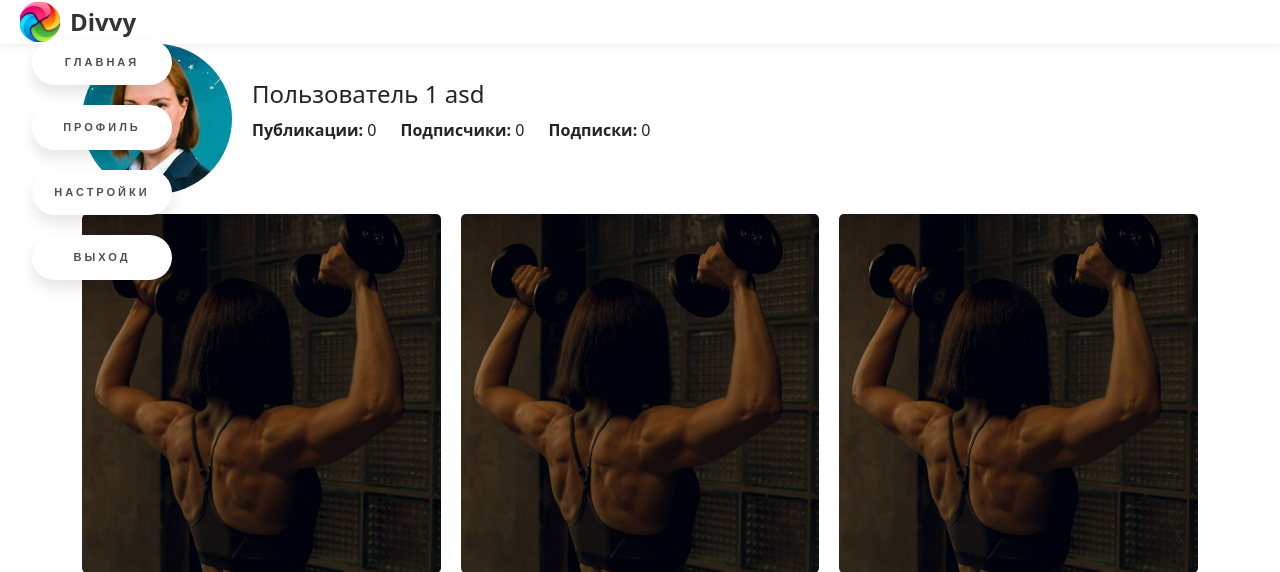
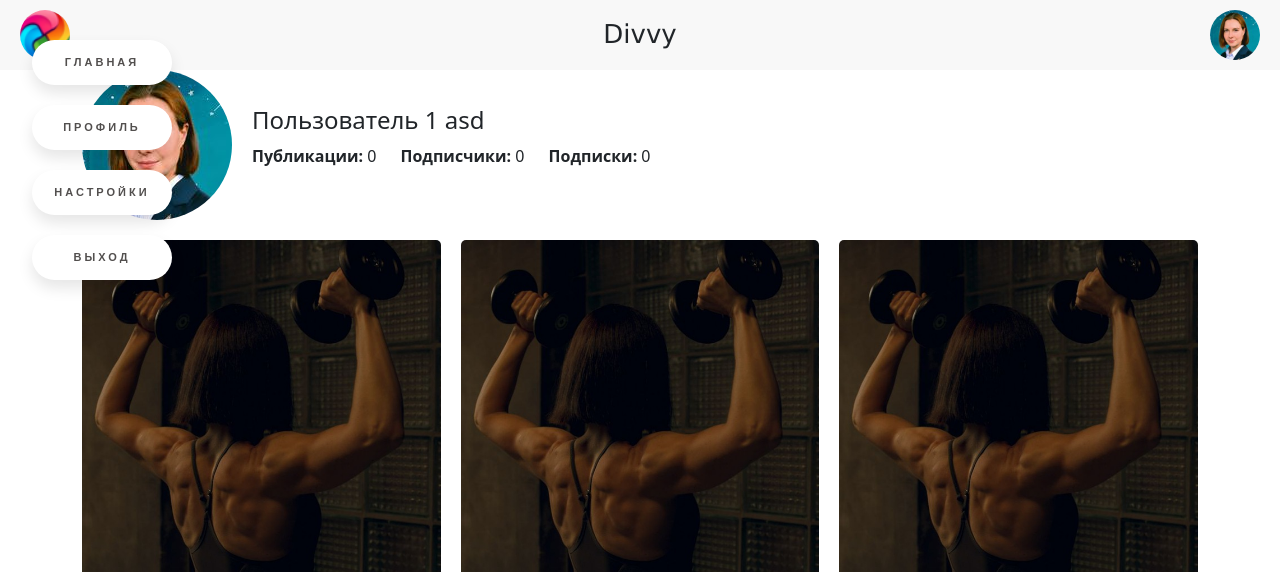
Before and after one commit to afobeus/Dristagram, a Flask app: page /user/afdas in a window 1280 px wide. Shown: the top 572 px of the page. Run offline with Flask 3, Linux system fonts and the light colour scheme; data comes from the database, SQL or seed files in the repository.

Commit message:
new site header

```diff
--- a/static/css/style.css
+++ b/static/css/style.css
@@ -1,28 +1,23 @@
-.company-name a {
-  text-decoration: none;
-}
-
 header {
   display: flex;
   align-items: center;
-  height: 44px;
-  background-color: #fff;
-  box-shadow: 0 0 10px rgba(0, 0, 0, 0.1);
-  padding: 0 20px;
-  text-decoration: none;
+  justify-content: space-between;
+  background-color: #f8f8f8;
+  padding: 10px 20px;
 }
 
-.logo img {
-  height: 40px;
-  margin-right: 10px;
+.logo img, .user-avatar img {
+  height: 50px;
+  width: 50px;
+  border-radius: 50%;
 }
 
-.company-name h1 {
-  font-size: 24px;
-  font-weight: bold;
-  color: #333;
+.company-name {
+  font-family: Verdana, serif;
+  font-size: 26px;
   margin: 0;
 }
+
 .profile-header {
   display: flex;
   align-items: center;
--- a/templates/base.html
+++ b/templates/base.html
@@ -20,10 +20,11 @@
 <body>
 <header>
     <div class="logo">
-        <a href="/feed"> <img src="/static/logo.png" alt="Логотип вашей компании"> </a>
+        <img src="/static/logo.png" alt="Логотип компании">
     </div>
-    <div class="company-name">
-        <a href="/feed" class="company-name"> <h1>Divvy</h1> </a>
+    <h1 class="company-name">Divvy</h1>
+    <div class="user-avatar">
+        <img src="/static/img/avatars/default_avatar.png" alt="Аватар пользователя">
     </div>
 </header>
 <!-- Begin page content -->
```
